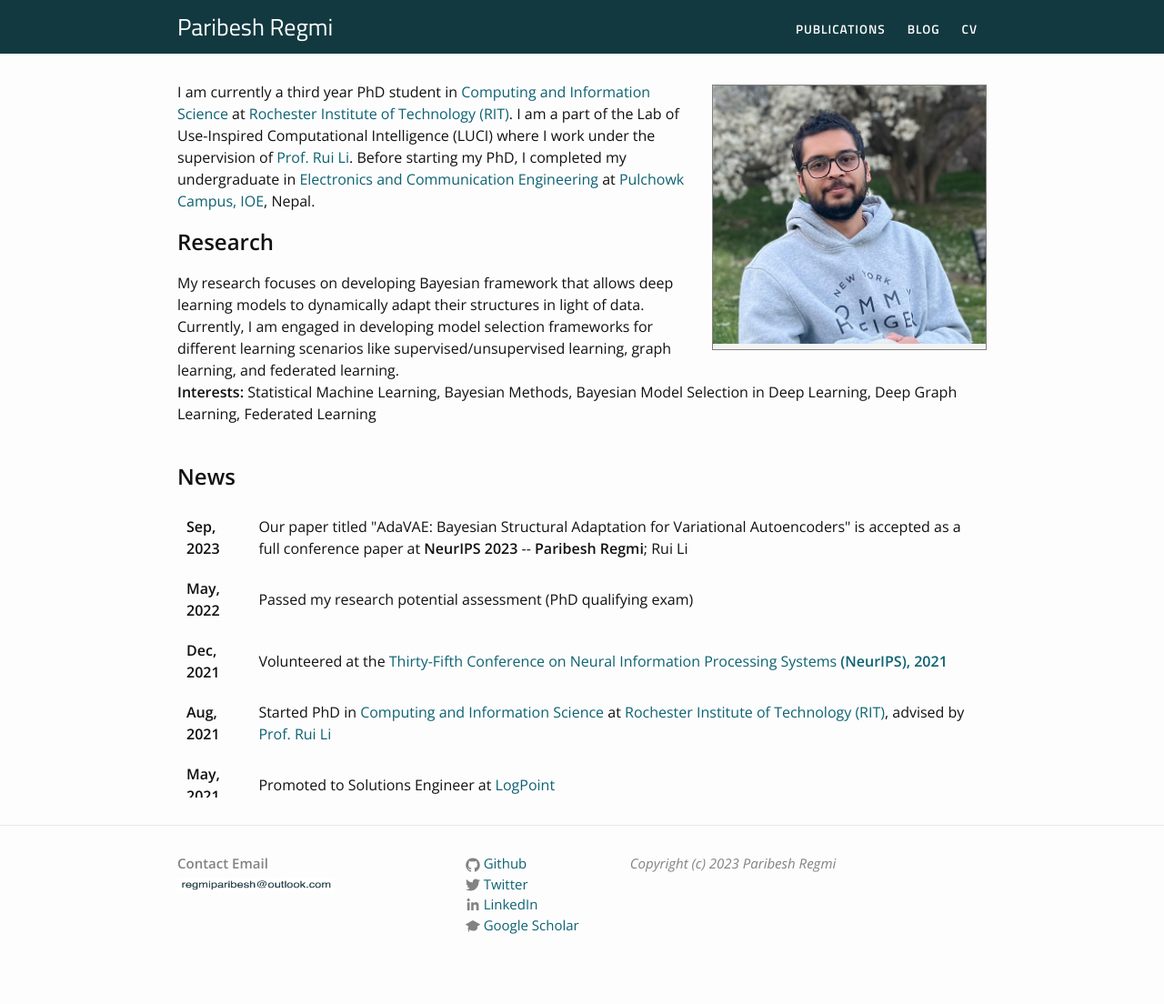
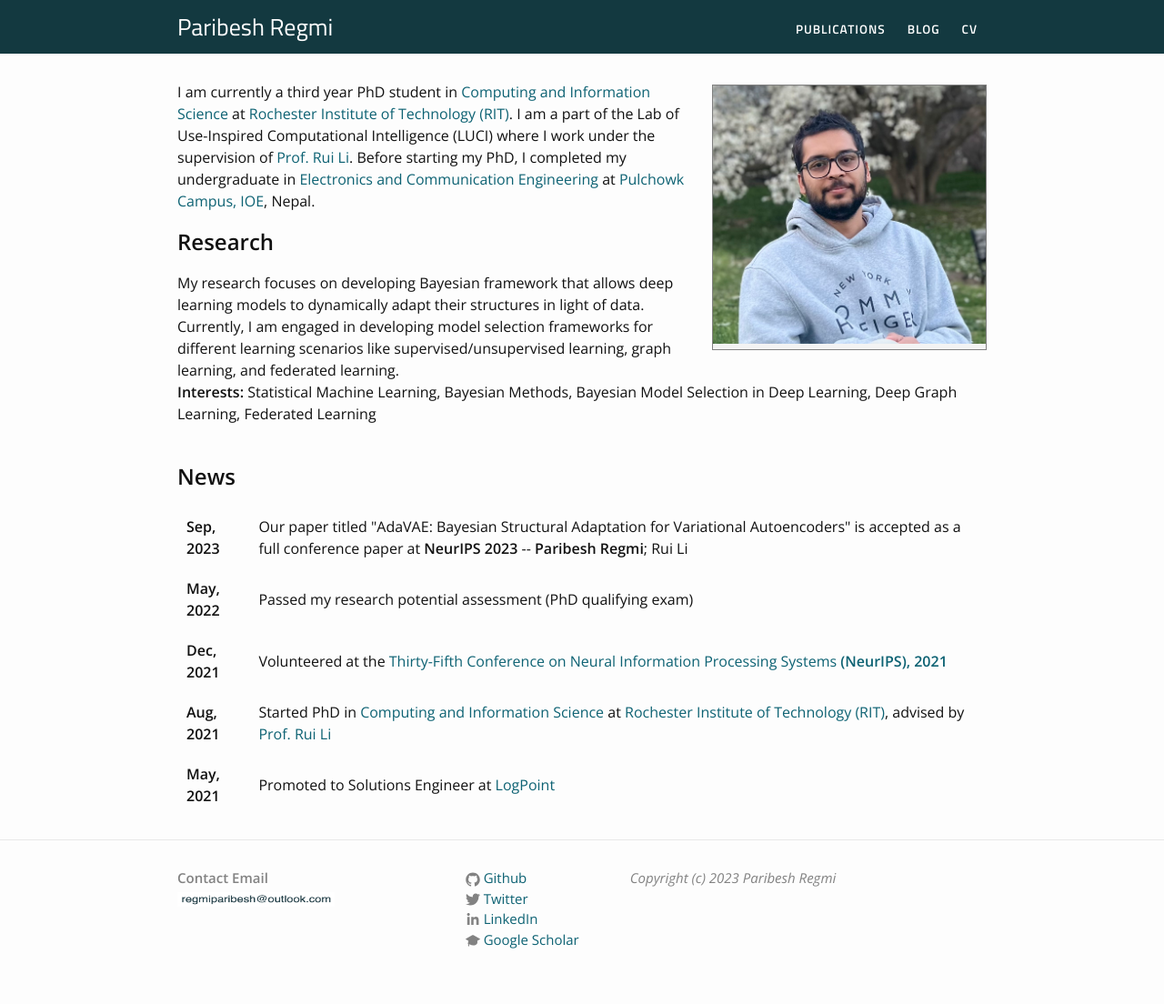
Before and after one commit to paribeshregmi/paribeshregmi.github.io, a Jekyll site: the page built from index.markdown, in a window 1280 px wide. Shown: the whole page at 91% size. Built offline with Jekyll 4.4.1, drawn with Linux system fonts in a browser that asks for light colours.

Commit message:
Update index.markdown

```diff
--- a/index.markdown
+++ b/index.markdown
@@ -22,7 +22,7 @@ layout: default
 <h2>
  <b>News</b>
  </h2>
- <div class="updates" style="height: 20em; overflow-y: scroll;">
+ <div class="updates" style="height: 21em; overflow-y: scroll;">
      <table>
       <tr>
         <td><b>Sep, 2023</b></td>
@@ -46,7 +46,7 @@ layout: default
       </tr>
       <tr>
         <td><b>Jul, 2019</b></td>
-        <td>Our paper titled <a href="https://www.ijcaonline.org/archives/volume178/number31/30732-30732-2019918401"> "Nepali Speech Recognition Using RNN-CTC Model"</a> is published in the International Journal of Computer Applications -- <b>Paribesh Regmi</b>, Arjun Dahal, Basanta Joshi</td>
+        <td>Our paper titled <a href="https://www.ijcaonline.org/archives/volume178/number31/30732-30732-2019918401"> "Nepali Speech Recognition Using RNN-CTC Model"</a> is published in the International Journal of Computer Applications -- <b>Paribesh Regmi</b>; Arjun Dahal; Basanta Joshi</td>
       </tr>
       <tr>
         <td><b>Oct, 2018</b></td>
```
